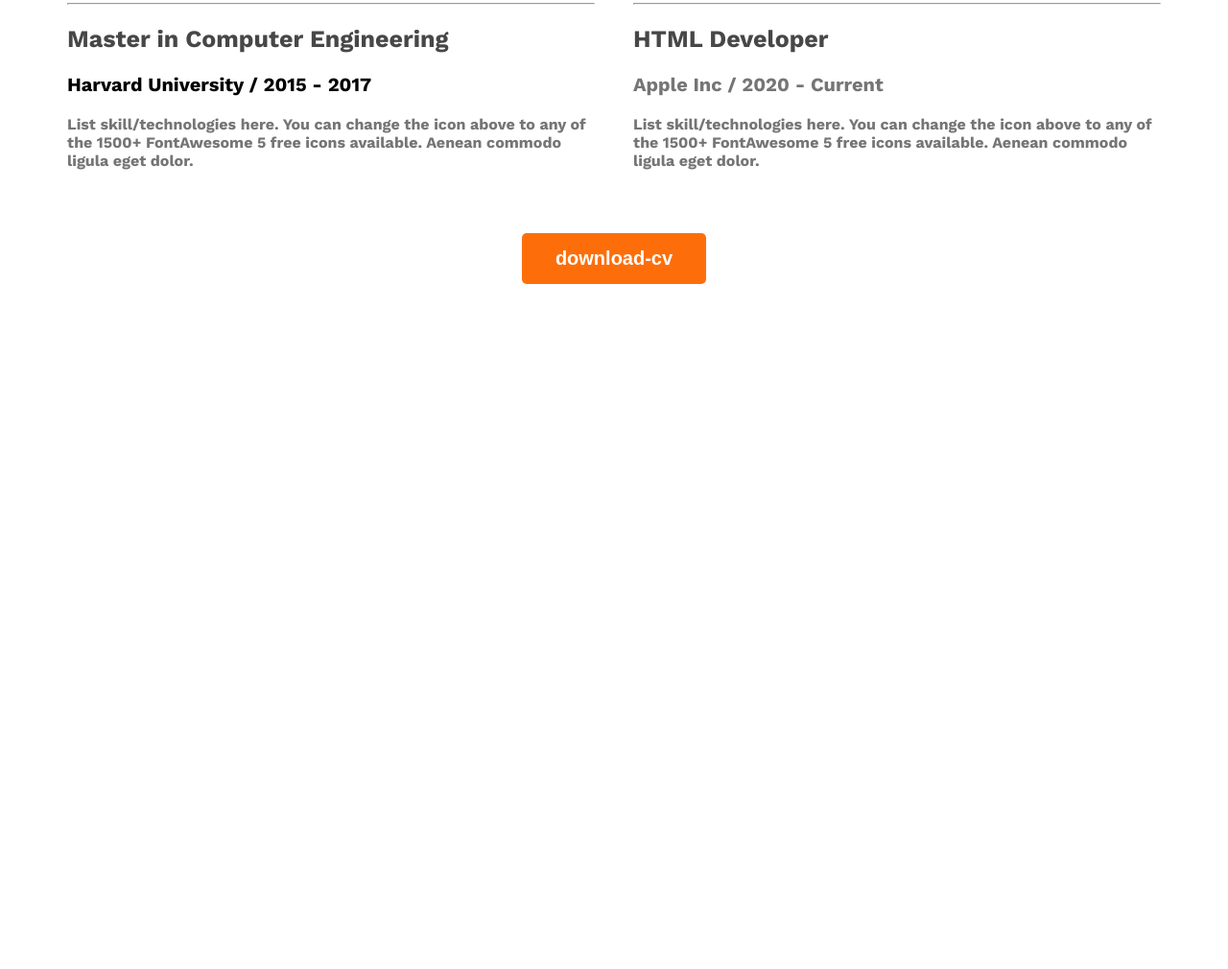
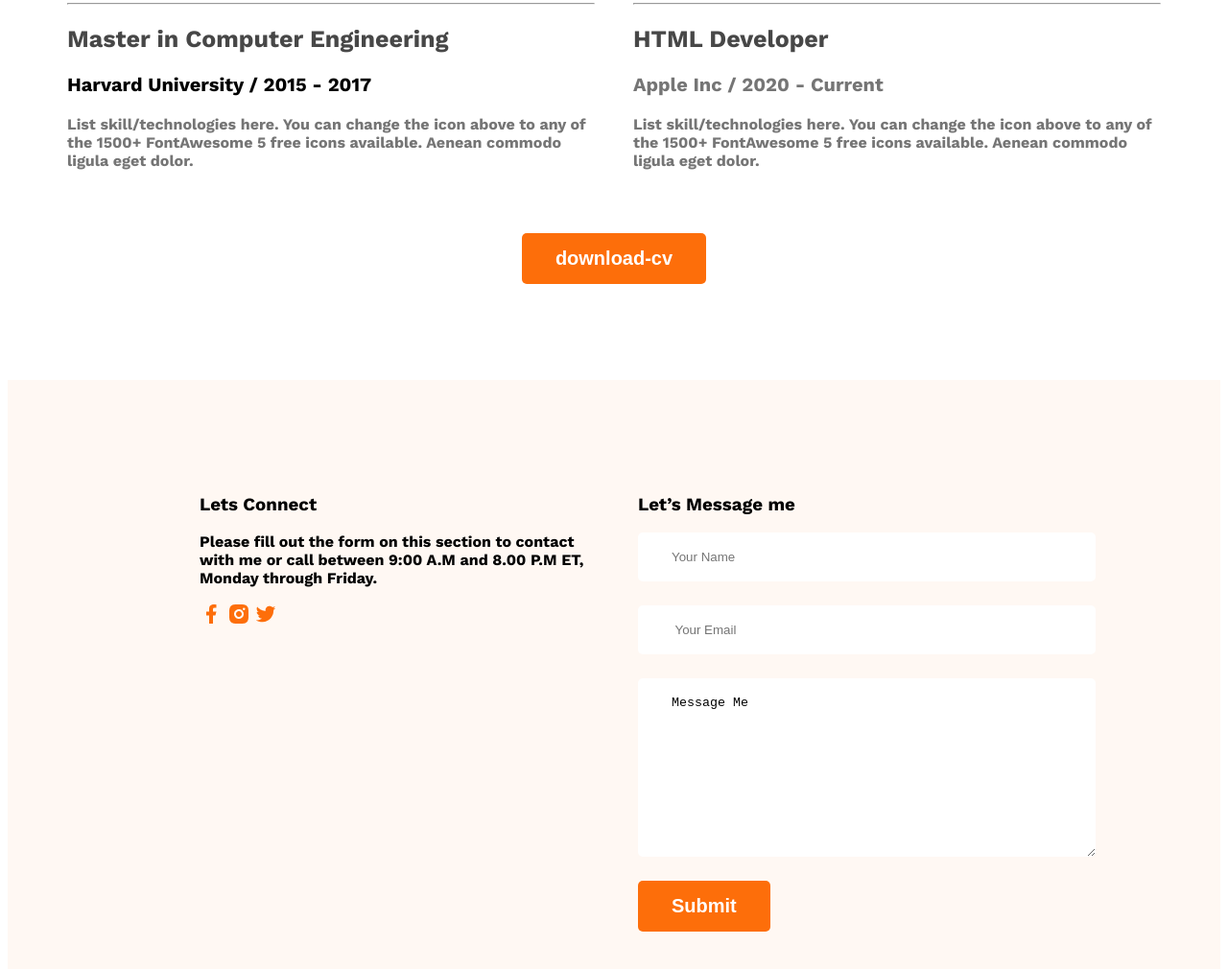
Before and after one commit to nahar-nur/we-developer-portfolio, a plain HTML site: page web-developer-portfolio/index.html in a window 1280 px wide. Shown: the part 2780-3790 px from the top of the page at 96% size. Before the commit the page ends 3084 px from the top, so only its background shows below. Drawn offline with nearby package versions, Linux system fonts and the light colour scheme.

Commit message:
completed footer section

```diff
--- a/web-developer-portfolio/index.html
+++ b/web-developer-portfolio/index.html
@@ -135,7 +135,24 @@
         </section>
     </main>
     <footer>
-
+        <div class="footer-column">
+            <h3 class="column-title">Lets Connect</h3>
+            <p class="column-description">Please fill out the form on this section to contact with me or call between 9:00 A.M and 8.00 P.M ET, Monday through Friday.</p>
+            <div class="social-links">
+                <a href=""><img src="images/icons/facebook.png" alt=""></a>
+                <a href=""><img src="images/icons/insta.png" alt=""></a>
+                <a href=""><img src="images/icons/twitter.png" alt=""></a>
+            </div>
+        </div>
+        <div class="footer-column">
+        <h3 class="column-title">Let’s Message me</h3>
+        <form class="contact" action="">
+            <input type="text" placeholder="Your Name">
+            <input type="text" placeholder=" Your Email">
+            <textarea name="" id="" cols="30" rows="10">Message Me</textarea>
+            <input class="btn-primary" type="button" value="Submit">
+        </form>
+        </div>
     </footer>
 </body>
 </html>
--- a/web-developer-portfolio/styles/portfolio.css
+++ b/web-developer-portfolio/styles/portfolio.css
@@ -182,3 +182,28 @@ box-shadow: 0px 6px 50px 0px rgba(0, 0, 0, 0.06);
     text-align: center;
     margin-top: 50px;
 }
+/* footeer styles */
+footer{
+    display: flex;
+    gap: 50px;
+     background: #FFF8F3;
+     padding: 100px 200px;
+     margin-top: 100px;
+
+}
+.footer-column{
+    width: 50%;
+
+}
+.social-links{
+    margin-right: 50px;
+}
+.contact input[type="text"], .contact input[type="email"] ,textarea{
+    display: block;
+    margin-bottom: 25px;
+    padding: 18px 35px;
+    border-radius: 5px;
+    background:  #FFF;
+    border: 0;
+    width: 100%;
+}
```
